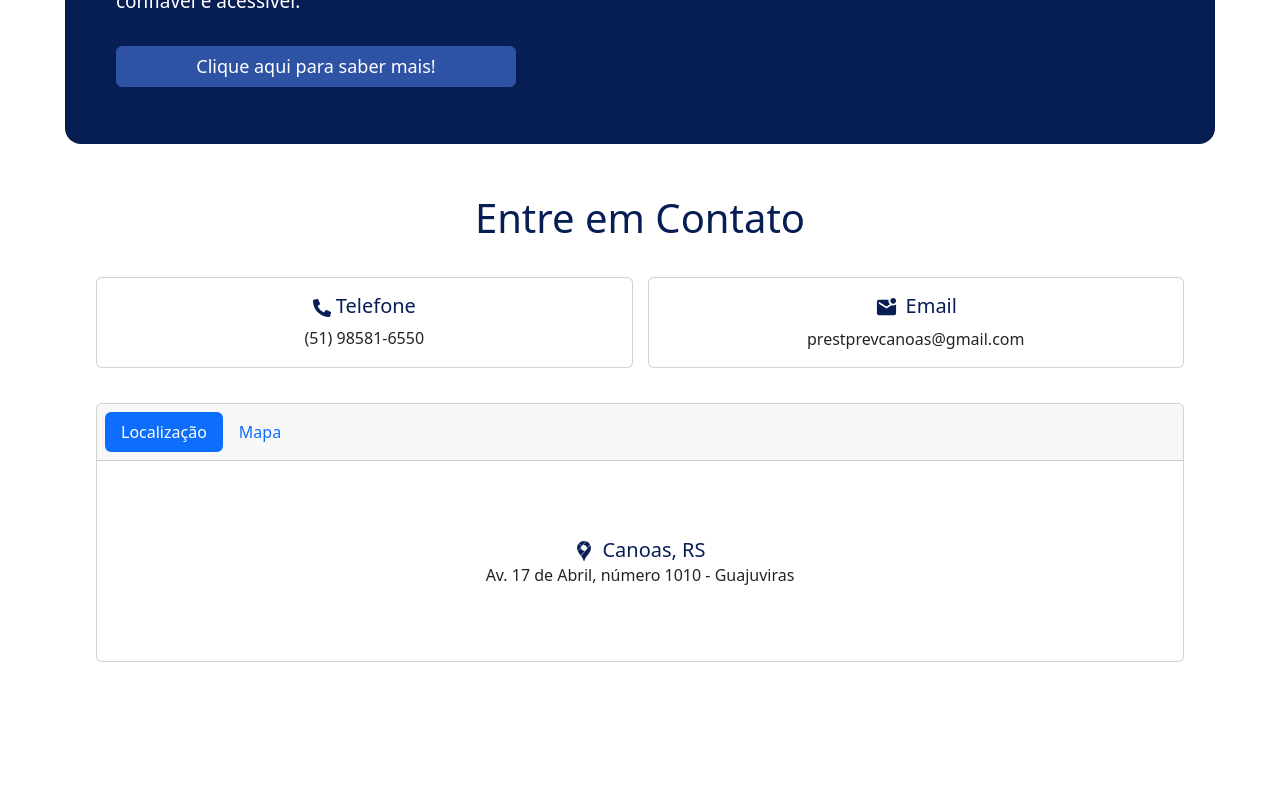
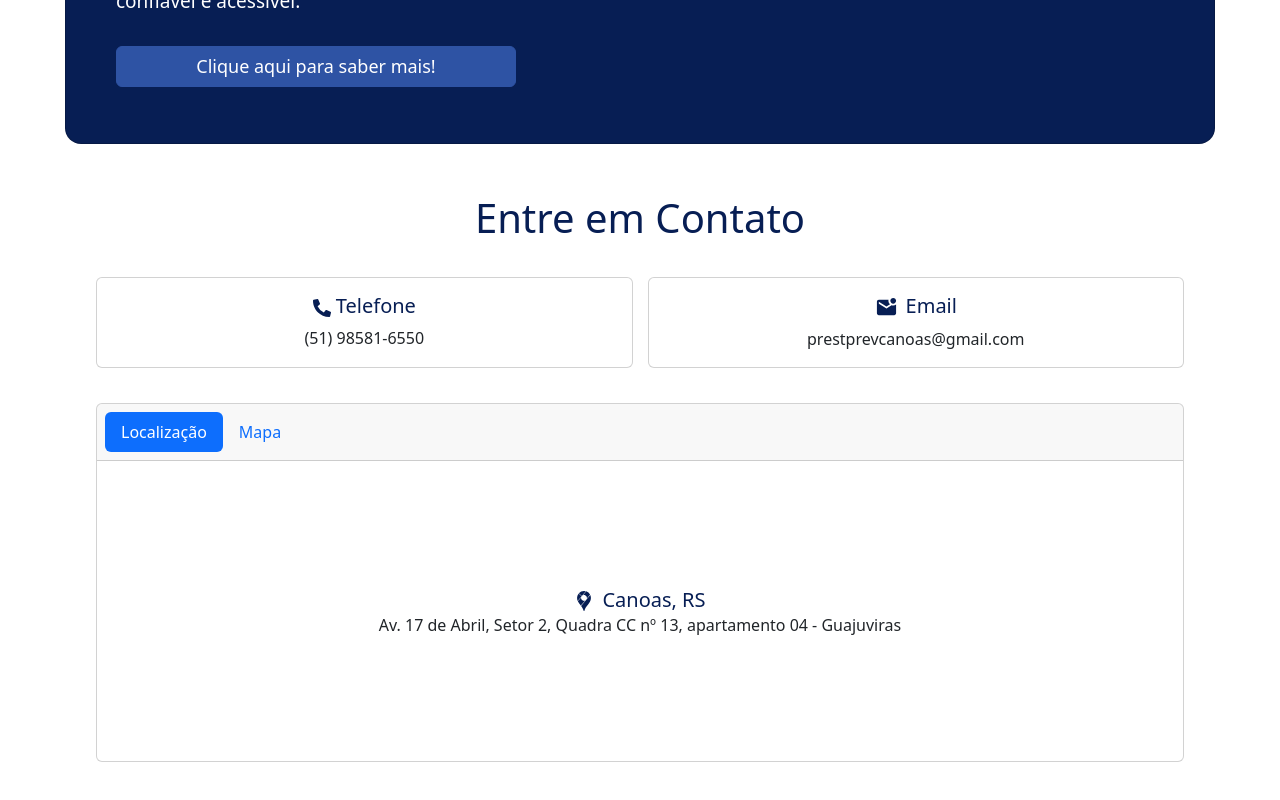
Before and after one commit to LZanardii/lp-prestprev, a React (Vite) app: page / in a window 1280 px wide. Shown: the part 1466-2266 px from the top of the page. Before the commit the page ends 2178 px from the top, so only its background shows below. Built offline with nearby package versions, Linux system fonts and the light colour scheme.

Commit message:
fix: location

```diff
--- a/src/components/Contato/index.tsx
+++ b/src/components/Contato/index.tsx
@@ -12,7 +12,7 @@ const Contato = () => {
     <>
       <Card.Body className="localizacaoCard">
         <Card.Title><SiGooglemaps style={{marginRight:8}}/>Canoas, RS</Card.Title>
-        <Card.Subtitle>Av. 17 de Abril,  número 1010 - Guajuviras</Card.Subtitle>
+        <Card.Subtitle>Av. 17 de Abril, Setor 2, Quadra CC nº 13, apartamento 04 - Guajuviras</Card.Subtitle>
       </Card.Body>
     </>
   )
@@ -30,7 +30,7 @@ const Contato = () => {
 
   return (
     <div className="contato">
-      <div className="desktopContent">
+      <div className="content">
         <h1>Entre em Contato</h1>
         <div className="cards">
           <Card>
--- a/src/components/Contato/style.css
+++ b/src/components/Contato/style.css
@@ -5,9 +5,10 @@
     justify-content: center;
     align-items: center;
 
-    margin: 50px 0px;
+    margin-top: 50px;
+    margin-bottom: 100px;
 
-    .desktopContent{
+    .content{
         text-align: center;
         width: 85%;
         max-width: 1100px;
@@ -38,7 +39,7 @@
         }
 
         .localizacaoCard {
-            height: 200px;
+            height: 300px;
             justify-content: center;
             display: flex;
             flex-direction: column;
--- a/src/components/Mapa/index.tsx
+++ b/src/components/Mapa/index.tsx
@@ -3,12 +3,12 @@ import 'leaflet/dist/leaflet.css';
 import './style.css';
 
 function Mapa() {
-  const position = [-29.89692650729965, -51.13735610389864];
+  const position = [-29.899695892708916, -51.13831777574388];
 
   return (
     <MapContainer
       center={position}
-      zoom={16}
+      zoom={17}
       scrollWheelZoom={true}
       className="map-container"
     >
--- a/src/components/Mapa/style.css
+++ b/src/components/Mapa/style.css
@@ -1,5 +1,5 @@
 
 .map-container {
-  height: 200px;
+  height: 300px;
   z-index: 2;
 }
```
